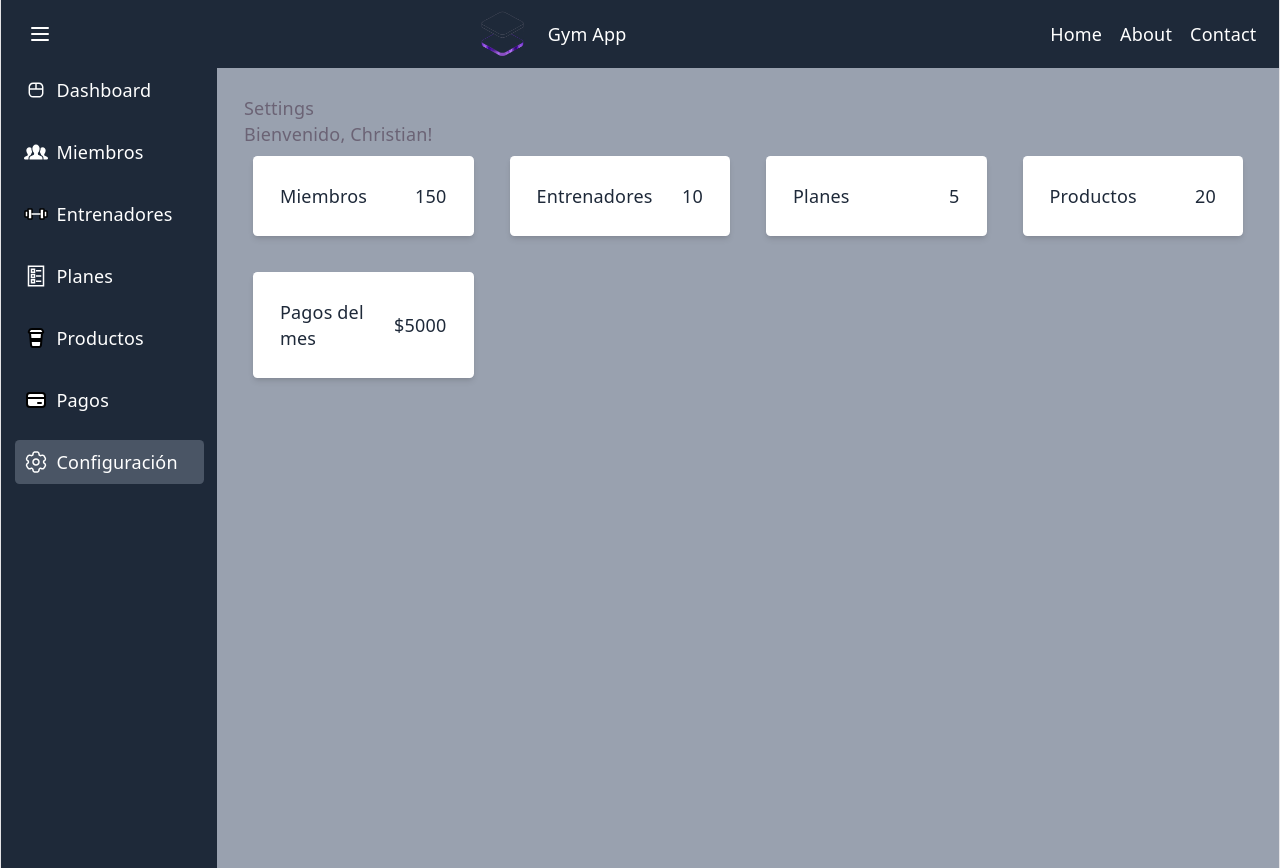
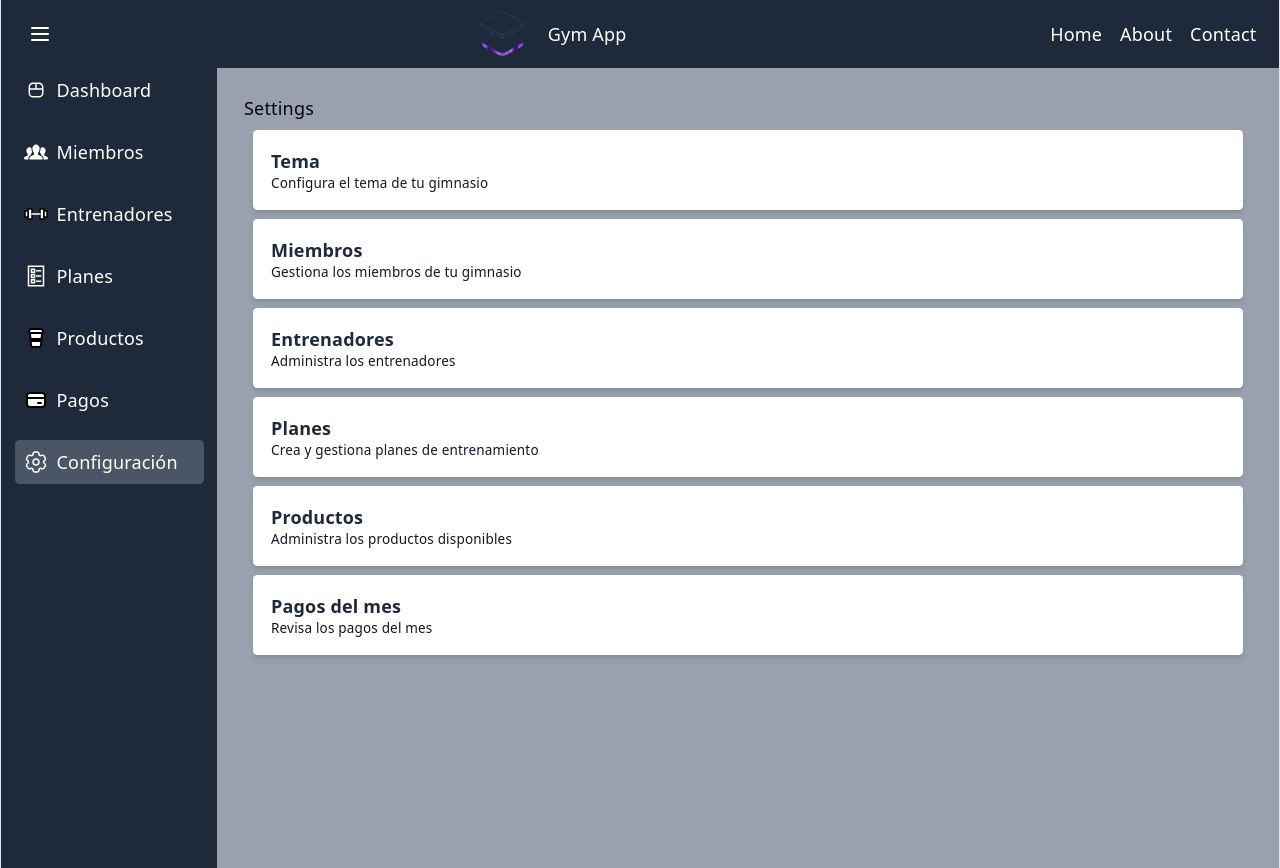
Before and after one commit to CISQ-Lab/GYMAPP, a React app in the folder frontend/: page /settings in a window 1280 px wide. Built offline with nearby package versions, Linux system fonts and the light colour scheme; the HTML template or start-up script is replaced by a standard one.

Commit message:
Comienzo a añadir el area de configuraciones con el fin de comenzar a cambiar el tema y color de la app, por ello se crean los archivos themeContext

```diff
--- /dev/null
+++ b/frontend/src/components/cards/SettingCard.jsx
@@ -0,0 +1,18 @@
+import settingsIcon from "../../assets/icons/settings-icon.jsx";
+import { NavLink } from "react-router-dom";
+
+export default function SettingCard({ title, description, icon = settingsIcon, path = "/settings" }) {
+
+    return (
+        <NavLink to={path}>
+
+            <div className="flex flex-col justify-between bg-white shadow-md rounded p-4 m-2 text-gray-800 hover:bg-gray-300 transition-shadow duration-300">
+                {icon}
+                <h3 className="text-l font-semibold">{title}</h3>
+                <p className="text-xs text-gray-900">{description}</p>
+            </div>
+
+        </NavLink>
+
+    );
+}
--- /dev/null
+++ b/frontend/src/context/ThemeContext.jsx
@@ -0,0 +1,15 @@
+import {createContext, useState} from 'react';
+
+const ThemeContext = createContext();
+
+function ThemeProvider({children}) {
+    const [theme, setTheme] = useState('light');
+
+    return (
+        <ThemeContext.Provider value={{theme, setTheme}}>
+            {children}
+        </ThemeContext.Provider>
+    );
+}
+
+export {ThemeContext, ThemeProvider};
--- a/frontend/src/main.jsx
+++ b/frontend/src/main.jsx
@@ -3,11 +3,14 @@ import { createRoot } from 'react-dom/client'
 import { BrowserRouter } from 'react-router-dom'
 import './index.css'
 import App from './App.jsx'
+import { ThemeProvider } from './context/ThemeContext.jsx'
 
 createRoot(document.getElementById('root')).render(
   <StrictMode>
     <BrowserRouter>
-      <App />
+      <ThemeProvider>
+        <App />
+      </ThemeProvider>
     </BrowserRouter>
   </StrictMode>,
 )
--- /dev/null
+++ b/frontend/src/pages/gymPages/SetTheme.jsx
@@ -0,0 +1,24 @@
+import { useNavigate } from "react-router-dom";
+
+export default function SetTheme() {
+
+    const navigate = useNavigate();
+
+    return (
+
+        <>
+
+            <button onClick={() => navigate(-1)} className="bg-white hover:bg-gray-300 p-2 rounded transition duration-200 cursor-pointer">
+                Go Back
+            </button>
+
+            <div className="flex flex-col justify-between bg-white shadow-md rounded p-4 m-2 text-gray-800">
+                <h3 className="pb-1 border-b-2 border-double">Set Theme</h3>
+                <p className="py-1">Here you can set the theme of your gym.</p>
+            </div>
+
+
+        </>
+
+    );
+}
--- a/frontend/src/pages/gymPages/settings.jsx
+++ b/frontend/src/pages/gymPages/settings.jsx
@@ -1,29 +1,24 @@
 import StatCard from "../../components/cards/StatCard";
+import SettingCard from "../../components/cards/SettingCard";
 
 function Settings() {
 
-    const stats = [
-        { title: "Miembros", value: "150" },
-        { title: "Entrenadores", value: "10" },
-        { title: "Planes", value: "5" },
-        { title: "Productos", value: "20" },
-        { title: "Pagos del mes", value: "$5000" }
+    const settings = [
+        { title: "Tema", description: "Configura el tema de tu gimnasio", path: "./theme" },
+        { title: "Miembros", description: "Gestiona los miembros de tu gimnasio" },
+        { title: "Entrenadores", description: "Administra los entrenadores" },
+        { title: "Planes", description: "Crea y gestiona planes de entrenamiento" },
+        { title: "Productos", description: "Administra los productos disponibles" },
+        { title: "Pagos del mes", description: "Revisa los pagos del mes" }
     ];
 
     return (
         <>
-            <h1>Settings</h1>
-            <h2>Bienvenido, Christian!</h2>
+            <h1 className="text-gray-950">Settings</h1>
 
-            <div className="grid grid-cols-1 sm:grid-cols-2 md:grid-cols-3 lg:grid-cols-4 gap-4">
-
-                {
-                    stats.map((stat, index) => (
-                        <StatCard key={index} title={stat.title} value={stat.value} />
-                    ))
-                }
-
-            </div>
+            {settings.map((setting, index) => (
+                <SettingCard key={index} title={setting.title} description={setting.description} path={setting.path} />
+            ))}
 
         </>
 
--- a/frontend/src/routes/AppRoutes.jsx
+++ b/frontend/src/routes/AppRoutes.jsx
@@ -8,6 +8,7 @@ import Products from "../pages/gymPages/Products";
 import Payments from "../pages/gymPages/Payments";
 import Settings from "../pages/gymPages/Settings";
 import Layout from "../components/Layout";
+import SetTheme from "../pages/gymPages/SetTheme";
 
 function AppRoutes() {
 
@@ -21,6 +22,7 @@ function AppRoutes() {
                 <Route path="/products" element={<Products />} />
                 <Route path="/payments" element={<Payments />} />
                 <Route path="/settings" element={<Settings />} />
+                <Route path="/settings/theme" element={<SetTheme />} />
 
             </Route>
 
```
